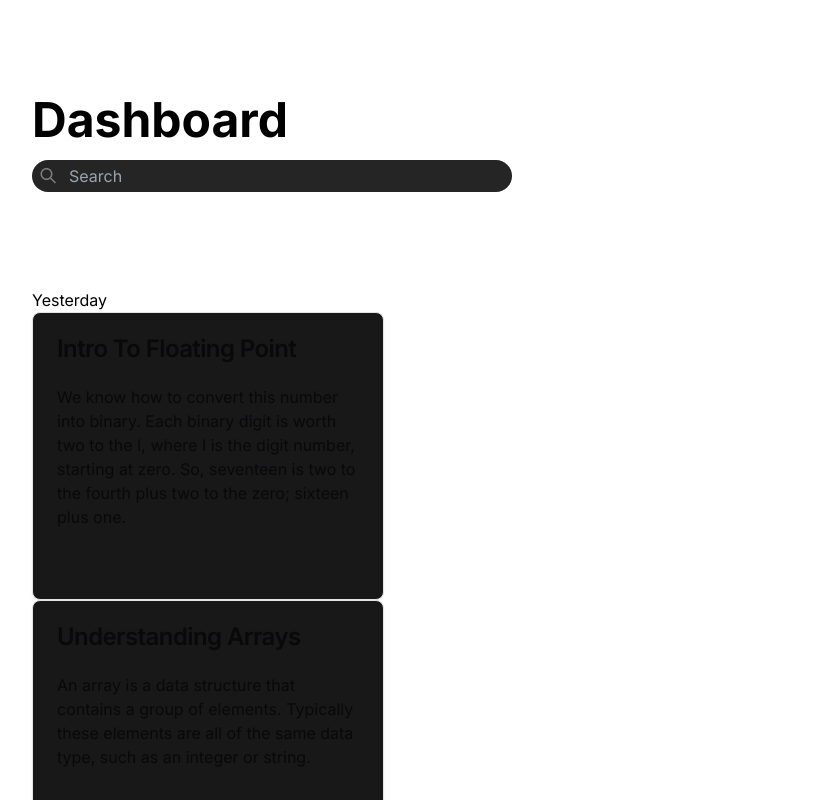
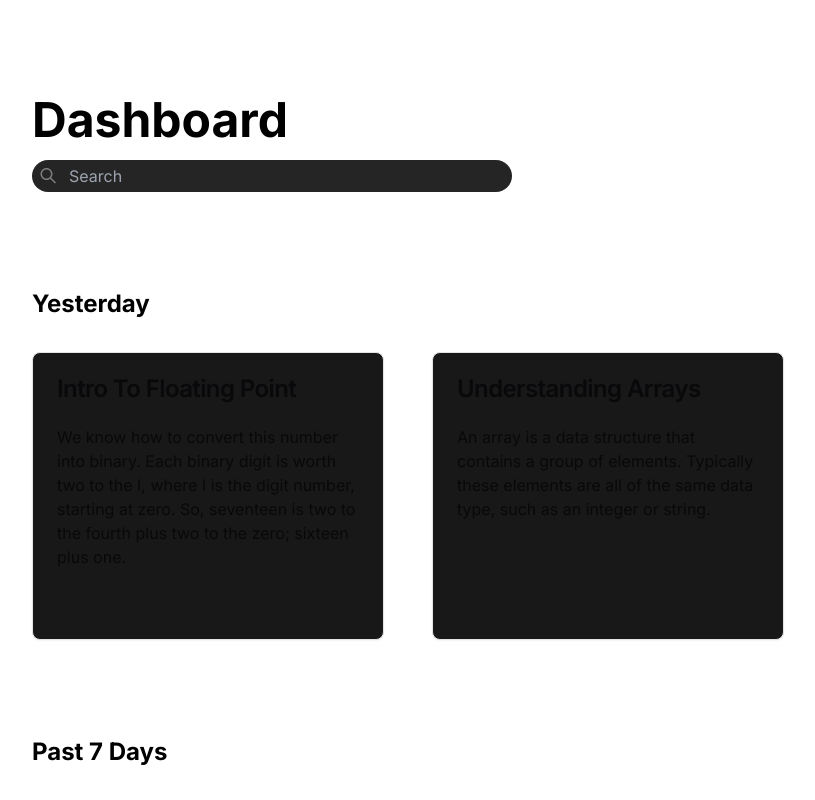
Before and after one commit to christianwilkins/notelify, a Next.js app: page /dashboard in a window 1280 px wide. Shown: the top 800 px of the page, without its empty margins (96-911 px from the left). Built offline with nearby package versions, Linux system fonts and the light colour scheme; what @supabase/auth-helpers-nextjs would draw is missing.

Commit message:
dashboard css fixed

```diff
--- a/src/app/dashboard/page.tsx
+++ b/src/app/dashboard/page.tsx
@@ -16,9 +16,13 @@ import { data } from './utils';
 
 const chrono = require('chrono-node');
 
+interface SearchResult {
+  section_title: string;
+  section_content: string;
+}
+
 export default function Dashboard() {
   let [searchQuery, setSearchQuery] = useState('');
-  let [searchResults, setSearchResults] = useState([]);
   let [isLoading, setIsLoading] = useState(false);
   let [hasSearched, setHasSearched] = useState(false);
 
@@ -84,8 +88,9 @@ export default function Dashboard() {
             ) : (
               Object.entries(data).map(([key, value]) => {
                 return (
-                  <div key={key}>
-                    <h2>{key}</h2>
+                  <div className="flex flex-col gap-8" key={key}>
+                    <h2 className="text-2xl font-bold">{key}</h2>
+                  <div className="flex flex-row gap-12 flex-wrap" key={key}>
                     {value.cards.map((card, index) => (
                       <Card key={index} className="w-[22rem] h-[18rem] bg-[#181818]">
                         <CardHeader>
@@ -96,6 +101,7 @@ export default function Dashboard() {
                         </CardContent>
                       </Card>
                     ))}
+                      </div>
                   </div>
                 );
               })
```
Also changed, not shown: 1 other file (tests, documents, lock files or other folders).
